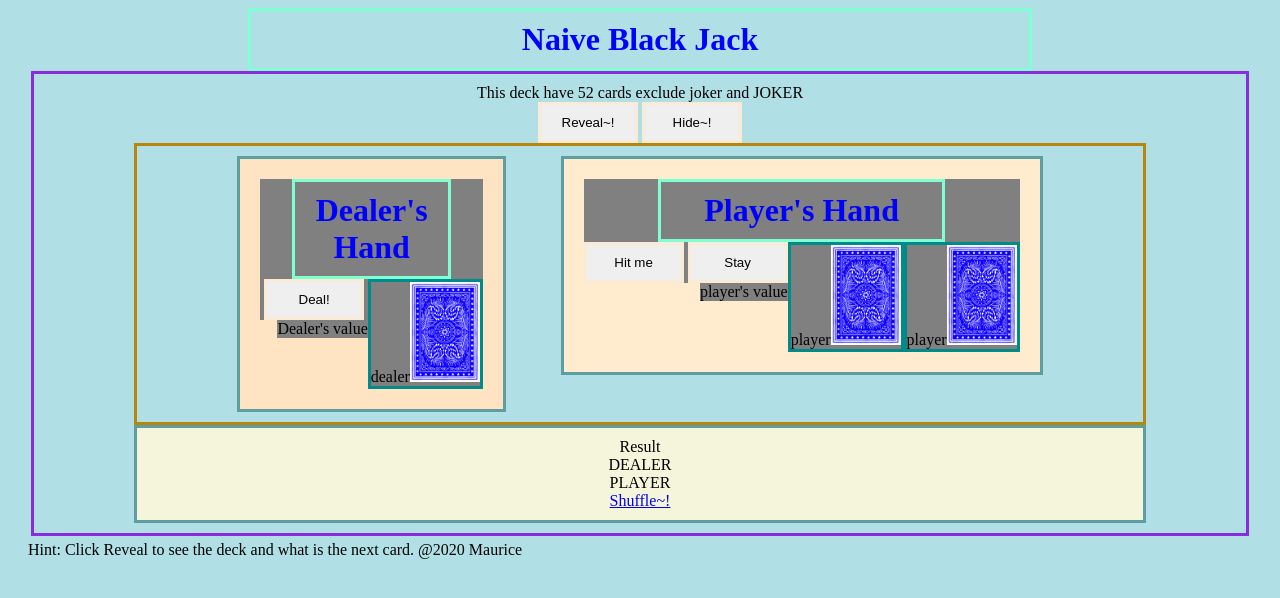
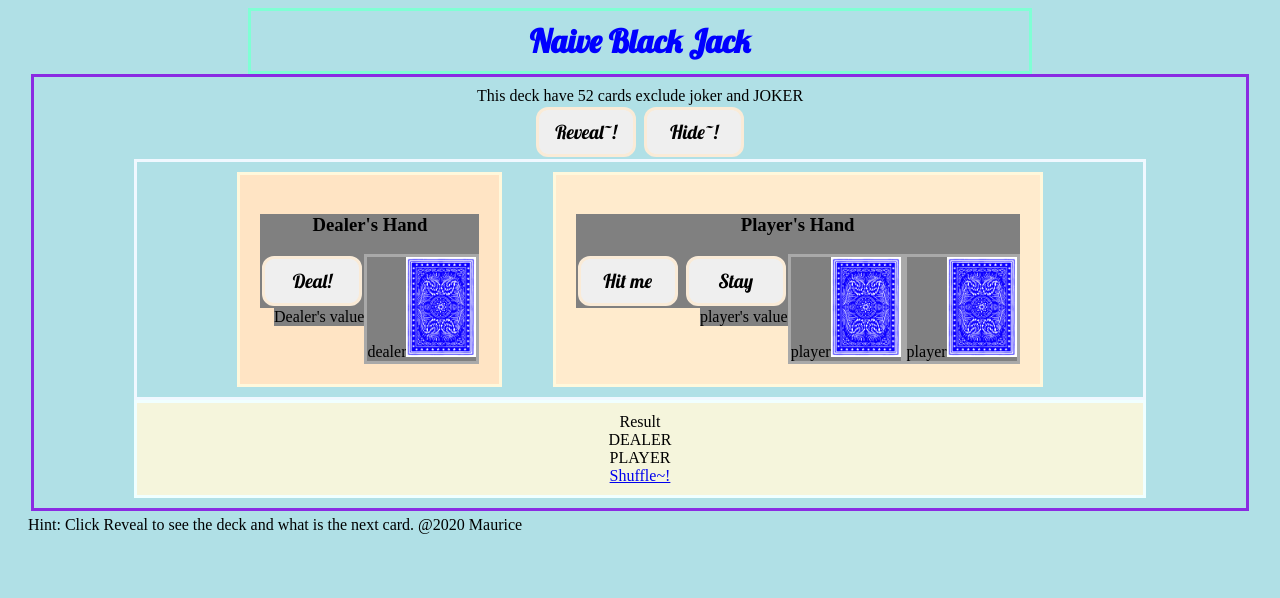
Before and after one commit to yangmingli08/hello-world, a PHP site: page / in a window 1280 px wide. Shown: the top 598 px of the page. Run offline with PHP 8.4, Linux system fonts and the light colour scheme.

Commit message:
minor changes
change some fonts and style of button

```diff
--- a/index.html
+++ b/index.html
@@ -5,6 +5,7 @@
 	<script type="text/javascript" src="random-card.js"></script>
 	<script type="text/javascript" src="deal-cards.js"></script>
 	<link rel="stylesheet" href="style.css">
+	<link href="https://fonts.googleapis.com/css?family=Lobster" rel="stylesheet" type="text/css">
 	<title>Hello world!</title>
 	<h1>Naive Black Jack</h1>
 </head>
@@ -22,7 +23,7 @@
 		<div class="dpBox">
 			<div id="dBox">
 				<div class="upbox">
-					<h1>Dealer's Hand</h1>
+					<h3>Dealer's Hand</h3>
 					<p id='dealer' class="pfloat pini">dealer<img class='card' src="back.png"></p>
 					<button type="button" onclick="deal()">
 						Deal!</button>
@@ -44,7 +45,7 @@
 			</div>
 			<div id="pBox">
 				<div class="upbox">
-					<h1>Player's Hand</h1>
+					<h3>Player's Hand</h3>
 					<p id="player" class="pfloat pini">player<img class='card' src="back.png"></p>
 					<p id="player2" class="pfloat pini">player<img class='card' src="back.png"></p>
 					<button type="button" onclick="hit()">
--- a/style.css
+++ b/style.css
@@ -9,6 +9,7 @@ h1 {
   border: 3px solid Aquamarine;
   padding: 10px;
   text-align: center;
+  font-family: Lobster;
 }
 
 p {
@@ -16,11 +17,14 @@ p {
   text-align: center;
 }
 button{
-  margin: auto;
+  margin: 2px;
   width: 100px;
+  border-radius: 12px;
   border: 3px solid AntiqueWhite;
   padding: 10px;
   text-align: center;
+  font-family: Lobster;
+  font-size: 1.2em;
 }
 .card {
   width: 70px;
@@ -39,18 +43,18 @@ button{
 }
 .pini{
   background-color: grey;
-  border: 3px solid DarkCyan;
+  border: 3px solid DarkGrey;
 }
 
 .dpBox{
   overflow: auto;
   padding: 10px 100px 10px 100px;
-  border: 3px solid DarkGoldenRod;
+  border: 3px solid AliceBlue;
 }
 #dBox {
   margin-left: 0px;
   background-color: Bisque;
-  border: 3px solid CadetBlue;
+  border: 3px solid Cornsilk;
   padding: 20px;
   text-align: center;
   float: left;
@@ -58,7 +62,7 @@ button{
 
 #pBox {
   background-color: BlanchedAlmond;
-  border: 3px solid CadetBlue;
+  border: 3px solid Cornsilk;
   padding: 20px;
   float: right;
   text-align: center;
@@ -67,7 +71,7 @@ button{
 #rBox {
   background-color: Beige;
   margin: auto;
-  border: 3px solid CadetBlue;
+  border: 3px solid Azure;
   padding: 10px;
   text-align: center;
 }
```
